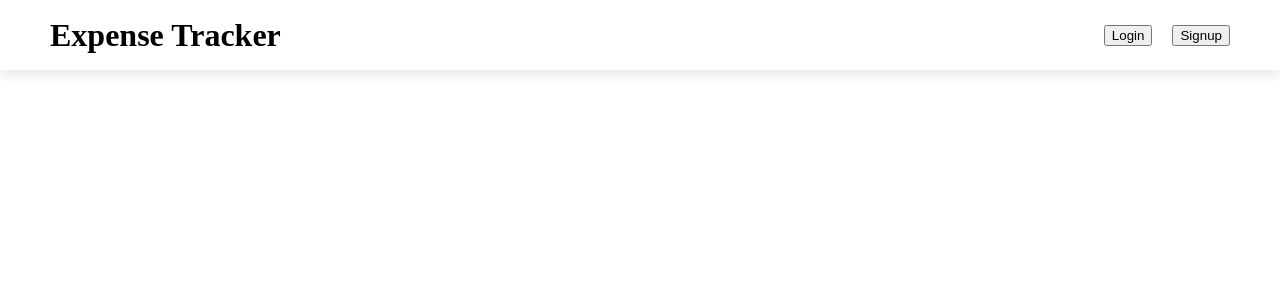
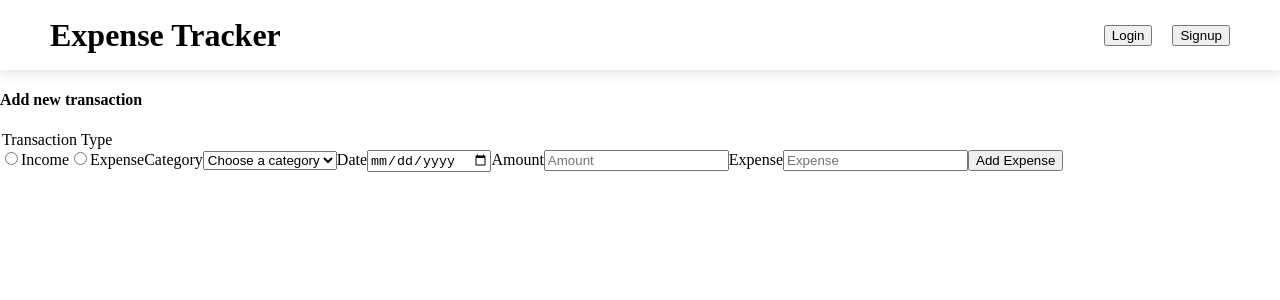
Before and after one commit to ani1609/Spendwise, a React (Create React App) app in the folder client/: page / in a window 1280 px wide. Shown: the top 300 px of the page. Built offline with nearby package versions, Linux system fonts and the light colour scheme.

Commit message:
setting input fields

```diff
--- a/client/src/components/App.js
+++ b/client/src/components/App.js
@@ -1,6 +1,8 @@
 import { useState, useEffect } from "react";
 import "../styles/App.css";
 import Navbar from "./Navbar";
+import ExpenseTracker from "./ExpenseTracker";
+
 
 
 function App()
@@ -9,6 +11,7 @@ function App()
     return (
         <div className="App">
             <Navbar/>
+            <ExpenseTracker/>
         </div>
     );
 }
--- /dev/null
+++ b/client/src/components/ExpenseTracker.js
@@ -0,0 +1,49 @@
+import { useState, useEffect } from "react";
+import "../styles/ExpenseTracker.css";
+
+
+function ExpenseTracker()
+{
+
+    return (
+        <div className="ExpenseTracker_parent">
+            <div className="form_container">
+                <h4>Add new transaction</h4>
+                <form>
+                    <legend>Transaction Type</legend>
+                    <label>
+                        <input type="radio" name="transactionType" value="Income" required />
+                        Income
+                    </label>
+                    <label>
+                        <input type="radio" name="transactionType" value="Expense" required />
+                        Expense
+                    </label>
+
+                    <label htmlFor="category">Category</label>
+                    <select id="category" name="category" required>
+                        <option value="NULL">Choose a category</option>
+                        <option value="Food">Food</option>
+                        <option value="Transportation">Transportation</option>
+                        <option value="Shopping">Shopping</option>
+                        <option value="Bills">Bills</option>
+                        <option value="Others">Others</option>
+                    </select>
+
+                    <label htmlFor="date">Date</label>
+                    <input type="date" name="date" placeholder="Date" required/>
+
+                    <label htmlFor="amount">Amount</label>
+                    <input type="number" name="amount" placeholder="Amount" required/>
+
+                    <label htmlFor="description">Expense</label>
+                    <input type="text" name="description" placeholder="Expense" required/>
+
+                    <button type="submit">Add Expense</button>
+                </form>
+            </div>
+        </div>
+    );
+}
+
+export default ExpenseTracker;
--- a/client/src/components/Navbar.js
+++ b/client/src/components/Navbar.js
@@ -42,13 +42,20 @@ function Navbar()
     , [userToken]);
 
 
+    const handleLogout = () =>
+    {
+        localStorage.removeItem('expenseTrackerUserToken');
+        window.location.reload();
+    }
+
+
     return (
         <div className="navbar_parent">
             <h1>Expense Tracker</h1>
             {userToken?
                 <div className="profile_container">
                     <h4>{user?.name?.split(' ')[0]}</h4>
-                    <Logout className="logout_icon"/>
+                    <Logout className="logout_icon" onClick={handleLogout}/>
                 </div>
                 :
                 <div className="login_signup_container">
```
Also changed, not shown: client/src/styles/ExpenseTracker.css (added).
